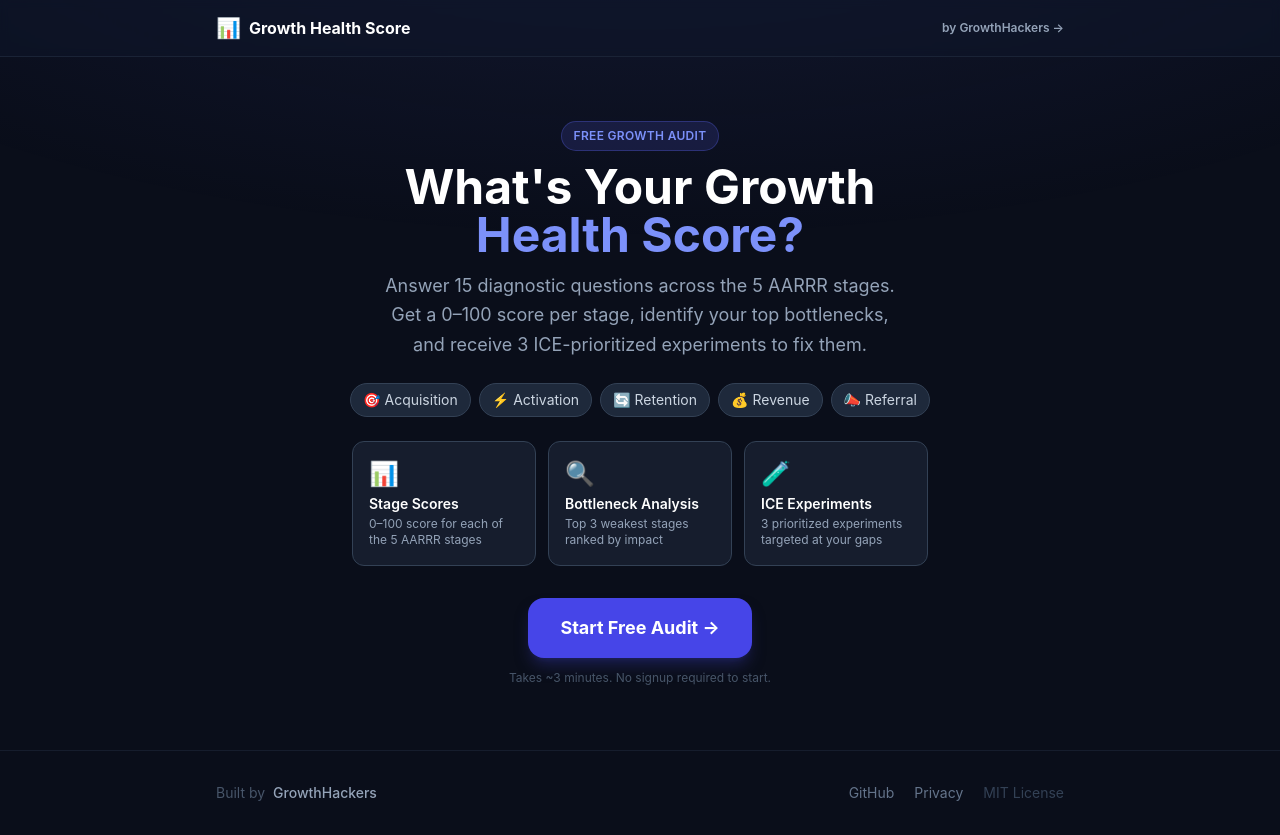
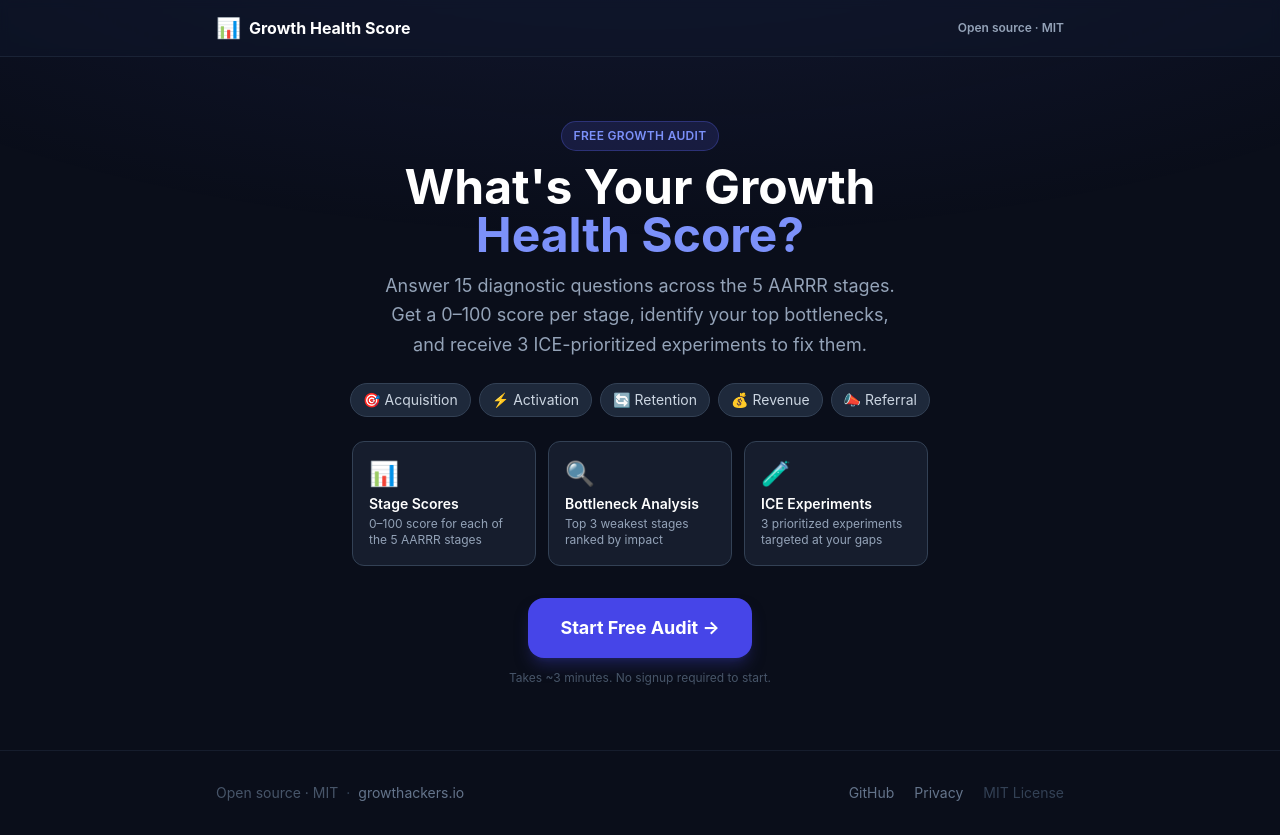
Before and after one commit to aymandakir-gh/gh-growth-score, a Next.js app: page / in a window 1280 px wide. Built offline with nearby package versions, Linux system fonts and the light colour scheme.

Commit message:
de-brand: remove agency branding/CTA, neutral standalone OSS

```diff
--- a/app/layout.tsx
+++ b/app/layout.tsx
@@ -2,11 +2,10 @@ import type { Metadata } from "next";
 import "./globals.css";
 
 export const metadata: Metadata = {
-  title: "Growth Health Score — Free AARRR Growth Audit",
+  title: "Growth Health Score — AARRR Growth Audit Tool",
   description:
-    "Answer 15 questions across the 5 AARRR stages. Get a 0–100 growth health score, identify your top bottlenecks, and receive ICE-prioritized experiments to fix them. Free startup growth diagnostic by GrowthHackers.",
+    "Answer 15 questions across the 5 AARRR stages. Get a 0–100 growth health score, identify your top bottlenecks, and receive ICE-prioritized experiments to fix them. Free, open-source startup growth diagnostic.",
   keywords: [
-    "free growth audit",
     "AARRR growth score",
     "startup growth diagnostic",
     "growth health check",
@@ -16,22 +15,22 @@ export const metadata: Metadata = {
     "ICE framework",
     "growth experiment prioritization",
     "SaaS growth metrics",
+    "open source growth tool",
   ],
-  authors: [{ name: "GrowthHackers", url: "https://growthackers.io" }],
+  authors: [{ url: "https://growthackers.io" }],
   openGraph: {
-    title: "Growth Health Score — Free AARRR Growth Audit",
+    title: "Growth Health Score — AARRR Growth Audit Tool",
     description:
-      "Free startup growth diagnostic. Score your growth engine across Acquisition, Activation, Retention, Revenue, and Referral — then get a prioritized experiment roadmap.",
+      "Open-source startup growth diagnostic. Score your growth engine across Acquisition, Activation, Retention, Revenue, and Referral — then get a prioritized experiment roadmap.",
     type: "website",
     url: "https://growth-score.growthackers.io",
-    siteName: "GrowthHackers",
+    siteName: "Growth Health Score",
   },
   twitter: {
     card: "summary_large_image",
-    title: "Growth Health Score — Free AARRR Growth Audit",
+    title: "Growth Health Score — AARRR Growth Audit Tool",
     description:
       "Diagnose your growth engine in 3 minutes. Score each AARRR stage 0–100, find your bottlenecks, get experiments.",
-    creator: "@GrowthHackers",
   },
   robots: {
     index: true,
--- a/app/page.tsx
+++ b/app/page.tsx
@@ -47,12 +47,12 @@ export default function HomePage() {
           </a>
 
           <a
-            href="https://growthackers.io?utm_source=growth-score&utm_medium=nav"
+            href="https://github.com/growthackers/gh-growth-score"
             target="_blank"
             rel="noopener noreferrer"
             className="text-xs font-semibold text-slate-400 hover:text-brand-400 transition-colors"
           >
-            by GrowthHackers →
+            Open source · MIT
           </a>
         </div>
       </header>
@@ -70,14 +70,15 @@ export default function HomePage() {
       <footer className="border-t border-slate-800/60 mt-auto">
         <div className="max-w-4xl mx-auto px-4 sm:px-6 py-8 flex flex-col sm:flex-row items-center justify-between gap-4 text-sm text-slate-500">
           <div className="flex items-center gap-2">
-            <span className="text-slate-600">Built by</span>
+            <span className="text-slate-600">Open source · MIT</span>
+            <span className="text-slate-700">·</span>
             <a
               href="https://growthackers.io"
               target="_blank"
               rel="noopener noreferrer"
-              className="text-slate-400 hover:text-brand-400 transition-colors font-medium"
+              className="text-slate-500 hover:text-slate-400 transition-colors"
             >
-              GrowthHackers
+              growthackers.io
             </a>
           </div>
 
--- a/components/ResultsDashboard.tsx
+++ b/components/ResultsDashboard.tsx
@@ -99,27 +99,30 @@ export default function ResultsDashboard({ result }: ResultsDashboardProps) {
           {/* Share */}
           <ShareCard result={result} />
 
-          {/* GrowthHackers CTA */}
-          <section className="rounded-2xl border border-brand-500/30 bg-gradient-to-br from-brand-950 to-slate-900 p-8 text-center">
-            <div className="text-3xl mb-3">🚀</div>
-            <h2 className="text-2xl font-bold text-white mb-2">
-              Want help implementing these experiments?
-            </h2>
-            <p className="text-slate-400 text-sm mb-6 max-w-md mx-auto leading-relaxed">
-              GrowthHackers is a growth agency that turns AARRR diagnostics into
-              real, prioritized experiments — then runs them. We&apos;ve helped
-              B2B SaaS companies go from stalled to scaling.
+          {/* OSS footer note */}
+          <section className="rounded-2xl border border-slate-700/50 bg-slate-800/40 p-6 text-center">
+            <p className="text-slate-400 text-sm leading-relaxed">
+              This tool is free and open-source —{" "}
+              <a
+                href="https://github.com/growthackers/gh-growth-score"
+                target="_blank"
+                rel="noopener noreferrer"
+                className="text-brand-400 hover:text-brand-300 transition-colors"
+              >
+                fork it on GitHub
+              </a>
+              .
             </p>
-            <a
-              href="https://growthackers.io?utm_source=growth-score&utm_medium=tool&utm_campaign=results-cta"
-              target="_blank"
-              rel="noopener noreferrer"
-              className="inline-flex items-center gap-2 px-8 py-3.5 rounded-xl bg-brand-600 hover:bg-brand-500 text-white font-bold transition-all duration-200 hover:scale-105"
-            >
-              Talk to a Growth Expert →
-            </a>
-            <p className="text-xs text-slate-600 mt-4">
-              Free 30-minute growth audit call. No commitment.
+            <p className="text-xs text-slate-600 mt-2">
+              Questions?{" "}
+              <a
+                href="https://growthackers.io"
+                target="_blank"
+                rel="noopener noreferrer"
+                className="hover:text-slate-500 transition-colors"
+              >
+                growthackers.io
+              </a>
             </p>
           </section>
         </div>
--- a/components/ShareCard.tsx
+++ b/components/ShareCard.tsx
@@ -52,7 +52,7 @@ export default function ShareCard({ result }: ShareCardProps) {
   }
 
   const tweetText = encodeURIComponent(
-    `I scored ${result.overallScore}/100 on the Growth Health Score by @GrowthHackers\n\nTop bottlenecks: ${result.bottlenecks
+    `I scored ${result.overallScore}/100 on the Growth Health Score\n\nTop bottlenecks: ${result.bottlenecks
       .map((b) => b.charAt(0).toUpperCase() + b.slice(1))
       .join(", ")}\n\nTake the free AARRR audit → `
   );
```
